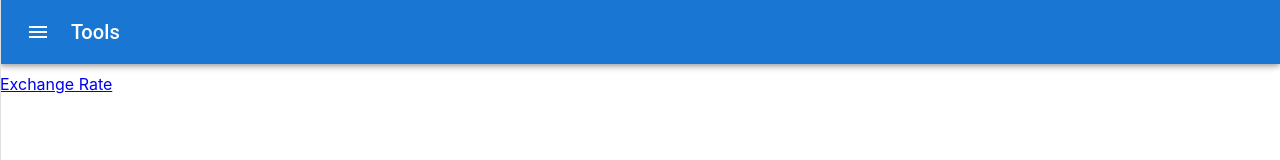
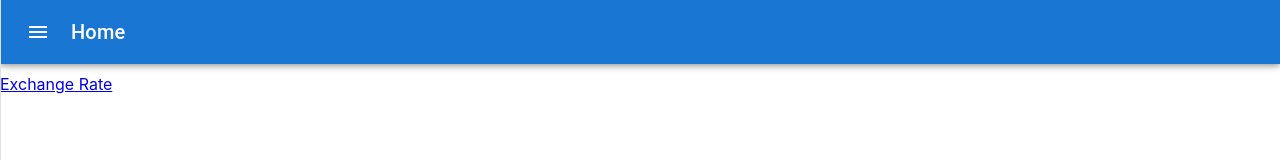
Before and after one commit to lambdaret/app-tools, a React (Create React App) app: page /#/ in a window 1280 px wide. Shown: the top 160 px of the page. Built offline with nearby package versions, Linux system fonts and the light colour scheme.

Commit message:
menu selected

```diff
--- a/src/App.js
+++ b/src/App.js
@@ -7,7 +7,7 @@ import SideBar from "./SideBar";
 import { useSelector } from "react-redux";
 import { getState, SIDEBAR_OPEN, SIDEBAR_PINED } from "./TopMenu/stateSlice";
 
-const Tools = React.lazy(() => import("./Tools"));
+const Home = React.lazy(() => import("./Home"));
 const ExchangeRate = React.lazy(() => import("./ExchangeRate"));
 const ReduxTest = React.lazy(() => import("./ReduxTest"));
 const ReduxTest2 = React.lazy(() => import("./ReduxTest2"));
@@ -38,7 +38,7 @@ function App() {
             <Toolbar />
             <div style={{ marginTop: 10 }}>
               <Routes>
-                <Route exact path="/" element={<Tools />} />
+                <Route exact path="/" element={<Home />} />
                 <Route
                   exact
                   path="/exchange-rate/"
--- a/src/ExchangeRate/index.jsx
+++ b/src/ExchangeRate/index.jsx
@@ -24,7 +24,7 @@ import {
   AMOUNT,
   PLACE,
 } from "./stateSlice";
-import { TITLE, setState as setTitle } from "../TopMenu/stateSlice";
+import { MENU_NM, setState as setMenuState } from "../TopMenu/stateSlice";
 import ButtonGetData from "./ButtonGetData";
 import DataBox from "./DataBox";
 import UrlBox from "./UrlBox";
@@ -82,7 +82,7 @@ const ExchangeRate = () => {
   };
 
   useEffect(() => {
-    dispatch(setTitle({ type: TITLE, value: "Exchange Rate" }));
+    dispatch(setMenuState({ type: MENU_NM, value: "Exchange Rate" }));
   }, [dispatch]);
 
   const symbols = fetchSymbol.read();
--- a/src/Tools.js
+++ b/src/Home.js
@@ -1,12 +1,12 @@
 import { Link } from "react-router-dom";
 import { useEffect } from "react";
 import { useDispatch } from "react-redux";
-import { TITLE, setState as setTitle } from "./TopMenu/stateSlice";
+import { MENU_NM, setState as setMenuState } from "./TopMenu/stateSlice";
 
-function Tools() {
+function Home() {
   const dispatch = useDispatch();
   useEffect(() => {
-    dispatch(setTitle({ type: TITLE, value: "Tools" }));
+    dispatch(setMenuState({ type: MENU_NM, value: "Home" }));
   }, [dispatch]);
 
   return (
@@ -18,4 +18,4 @@ function Tools() {
   );
 }
 
-export default Tools;
+export default Home;
--- a/src/SideBar/index.jsx
+++ b/src/SideBar/index.jsx
@@ -19,12 +19,14 @@ import {
   getState,
   SIDEBAR_OPEN,
   SIDEBAR_PINED,
+  MENU_NM,
 } from "../TopMenu/stateSlice";
 
 const SideBar = () => {
   const dispatch = useDispatch();
   const open = useSelector(getState(SIDEBAR_OPEN));
   const pined = useSelector(getState(SIDEBAR_PINED));
+  const menuNm = useSelector(getState(MENU_NM));
   const navigate = useNavigate();
 
   const drawerWidth = open ? 260 : 0;
@@ -90,7 +92,10 @@ const SideBar = () => {
             <ListItem key={text} disablePadding>
               <ListItemButton onClick={() => goMenu(text)}>
                 <ListItemIcon style={{ minWidth: 25 }}>
-                  <Brightness1Icon fontSize="small" />
+                  <Brightness1Icon
+                    fontSize="small"
+                    color={menuNm === text ? "primary" : "disabled"}
+                  />
                 </ListItemIcon>
                 <ListItemText primary={text} />
               </ListItemButton>
--- a/src/TopMenu/index.jsx
+++ b/src/TopMenu/index.jsx
@@ -2,12 +2,16 @@ import { AppBar, IconButton, Toolbar } from "@mui/material";
 import MenuIcon from "@mui/icons-material/Menu";
 import Typography from "@mui/material/Typography";
 import { useSelector, useDispatch } from "react-redux";
-import {
-  setToggle,
-  getState as getTitle,
-  SIDEBAR_OPEN,
-  TITLE,
-} from "./stateSlice";
+import { setToggle, getState, SIDEBAR_OPEN, MENU_NM } from "./stateSlice";
+
+const getTitle = (menuNm) => {
+  switch (menuNm) {
+    case "Exchange Rate":
+      return "Exchange Rate";
+    default:
+      return menuNm;
+  }
+};
 
 const TopMenu = () => {
   const dispatch = useDispatch();
@@ -15,7 +19,8 @@ const TopMenu = () => {
   const handleDrawerOpen = () => {
     dispatch(setToggle({ type: SIDEBAR_OPEN }));
   };
-  const title = useSelector(getTitle(TITLE));
+  const menuNm = useSelector(getState(MENU_NM));
+  const title = getTitle(menuNm);
 
   return (
     <AppBar positon="static">
--- a/src/TopMenu/stateSlice.js
+++ b/src/TopMenu/stateSlice.js
@@ -2,7 +2,7 @@ import { createSlice } from "@reduxjs/toolkit";
 
 export const SIDEBAR_OPEN = "SIDEBAR_OPEN";
 export const SIDEBAR_PINED = "SIDEBAR_PINED";
-export const TITLE = "TITLE";
+export const MENU_NM = "MENU_NM";
 
 export const stateSlice = createSlice({
   name: "menu",
@@ -10,6 +10,7 @@ export const stateSlice = createSlice({
     value: {
       SIDEBAR_OPEN: false,
       SIDEBAR_PINED: false,
+      MENU_NM: "",
       TITLE: "Tools",
     },
   },
```
